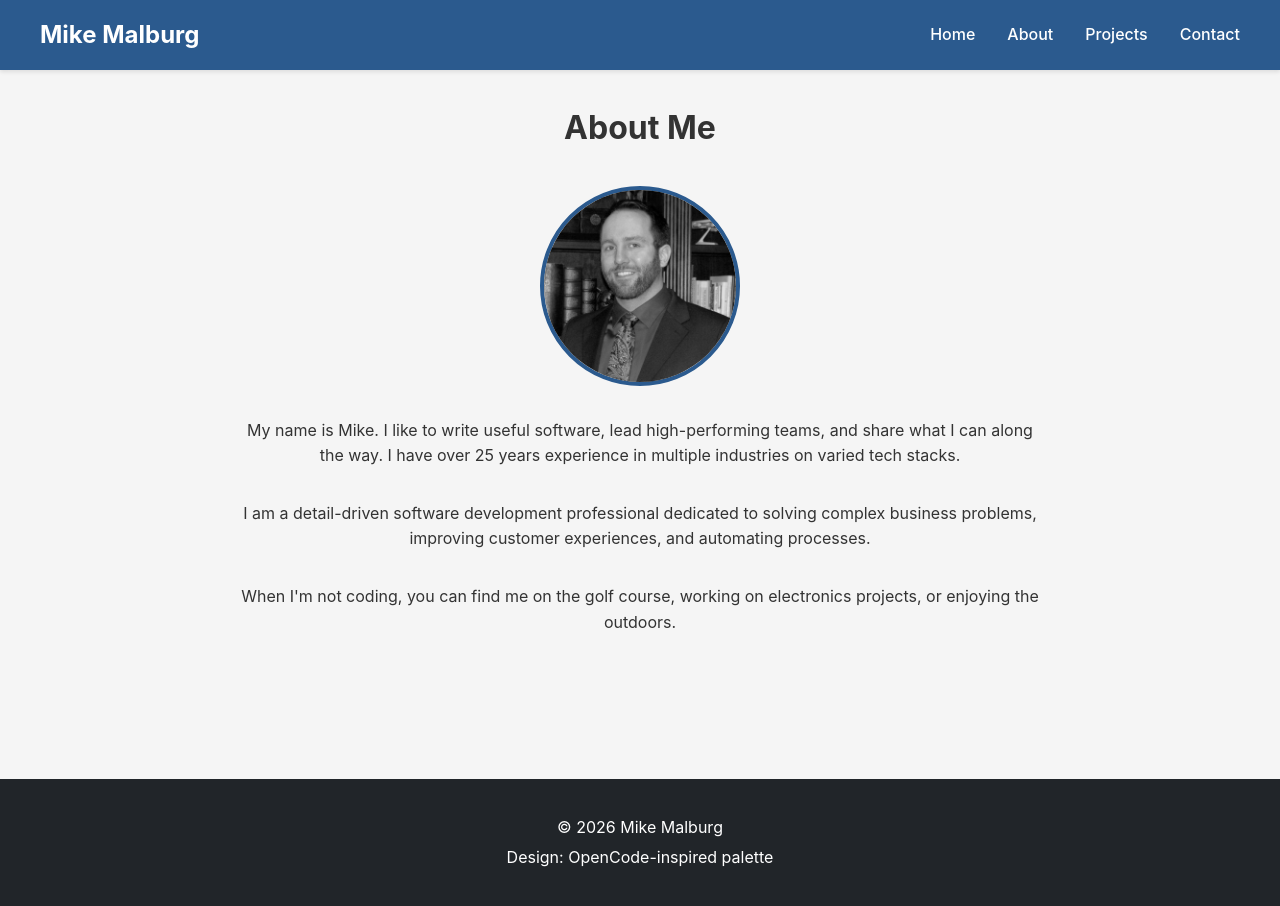
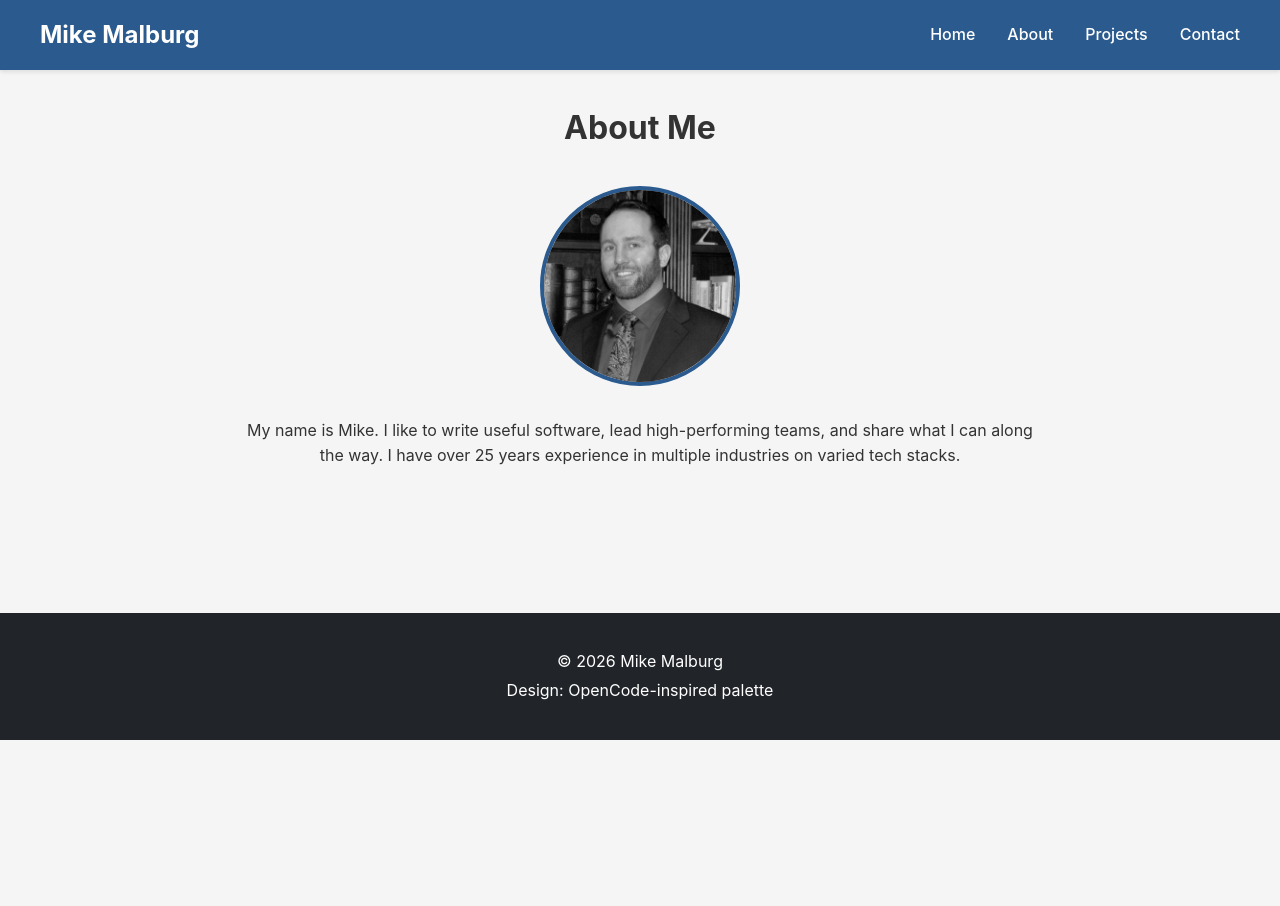
Before and after one commit to mikemalburg/mikemalburg.com, a Jekyll site: the page built from about.md, in a window 1280 px wide. Built offline with Jekyll 4.4.1, drawn with Linux system fonts in a browser that asks for light colours.

Commit message:
Simplify bio text

```diff
--- a/about.md
+++ b/about.md
@@ -8,6 +8,4 @@ title: About
   <div class="bio">
     <img src="{{ site.baseurl }}/assets/mike-profile.jpg" alt="Mike Malburg" class="bio-img">
     <p>My name is Mike. I like to write useful software, lead high-performing teams, and share what I can along the way. I have over 25 years experience in multiple industries on varied tech stacks.</p>
-    <p>I am a detail-driven software development professional dedicated to solving complex business problems, improving customer experiences, and automating processes.</p>
-    <p>When I'm not coding, you can find me on the golf course, working on electronics projects, or enjoying the outdoors.</p>
   </div>
```
